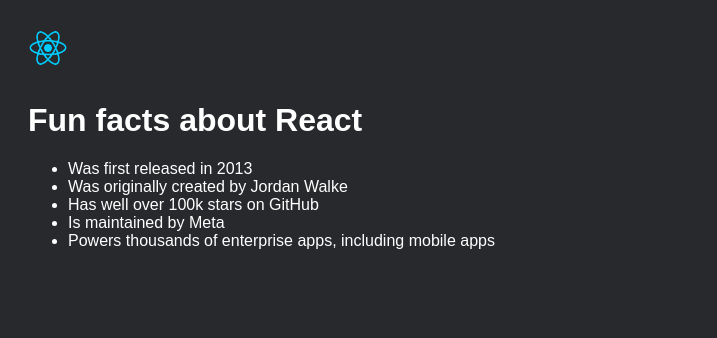
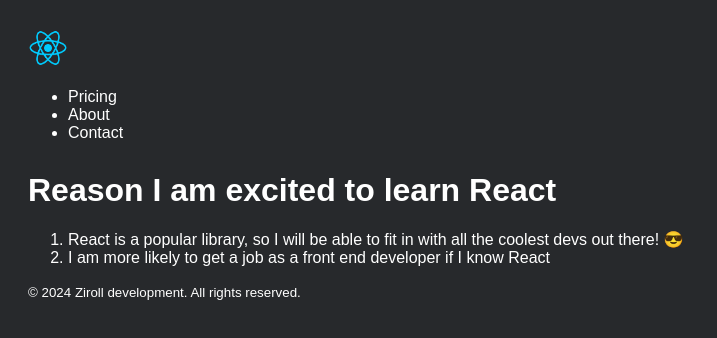
Before and after one commit to HacheGe60/reactfactsproject, a React (Vite) app: page / in a window 1280 px wide. Shown: the top 338 px of the page, without its empty margins (0-717 px from the left). Built offline with nearby package versions, Linux system fonts and the light colour scheme.

Commit message:
Insert nav

```diff
--- a/src/index.jsx
+++ b/src/index.jsx
@@ -1,16 +1,58 @@
-import { createRoot } from 'react-dom/client';
-import './index.css';
+import { createRoot } from "react-dom/client";
+const root = createRoot(document.getElementById("root"));
 
-createRoot(document.getElementById('root')).render(
-  <>
-    <img src='./src/react-logo.png' alt='React logo' width='40px' />
-    <h1>Fun facts about React</h1>
-    <ul>
-      <li>Was first released in 2013</li>
-      <li>Was originally created by Jordan Walke</li>
-      <li>Has well over 100k stars on GitHub</li>
-      <li>Is maintained by Meta</li>
-      <li>Powers thousands of enterprise apps, including mobile apps</li>
-    </ul>
-  </>,
+/**
+ * Challenge:
+ *
+ * - Add a `nav` > `ul` > `li` (x3). The 3 items should say:
+ *   "Pricing", "About", and "Contact"
+ */
+
+function Header() {
+  return (
+    <header>
+      <img src="./src/react-logo.png" width="40px" alt="React logo" />
+      <nav>
+        <ul>
+          <li>Pricing</li>
+          <li>About</li>
+          <li>Contact</li>
+        </ul>
+      </nav>
+    </header>
+  );
+}
+
+function MainContent() {
+  return (
+    <main>
+      <h1>Reason I am excited to learn React</h1>
+      <ol>
+        <li>React is a popular library, so I will be able to fit in with all the coolest devs out there! 😎</li>
+        <li>I am more likely to get a job as a front end developer if I know React</li>
+      </ol>
+    </main>
+  );
+}
+
+function Footer() {
+  return (
+    <footer>
+      <small>© 2024 Ziroll development. All rights reserved.</small>
+    </footer>
+  );
+}
+
+function Page() {
+  return (
+    <>
+      <Header />
+      <MainContent />
+      <Footer />
+    </>
+  );
+}
+
+root.render(
+  <Page />
 );
```
